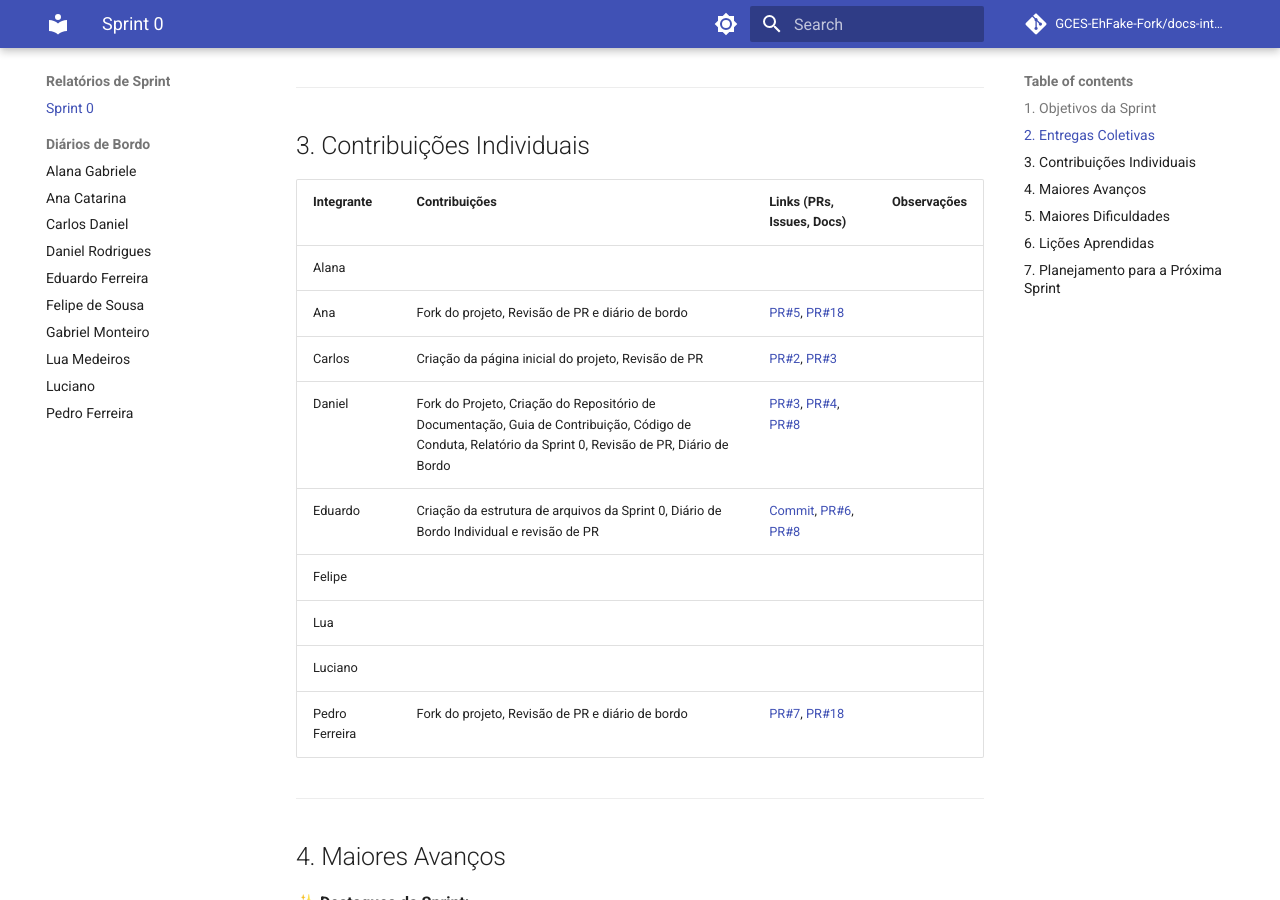
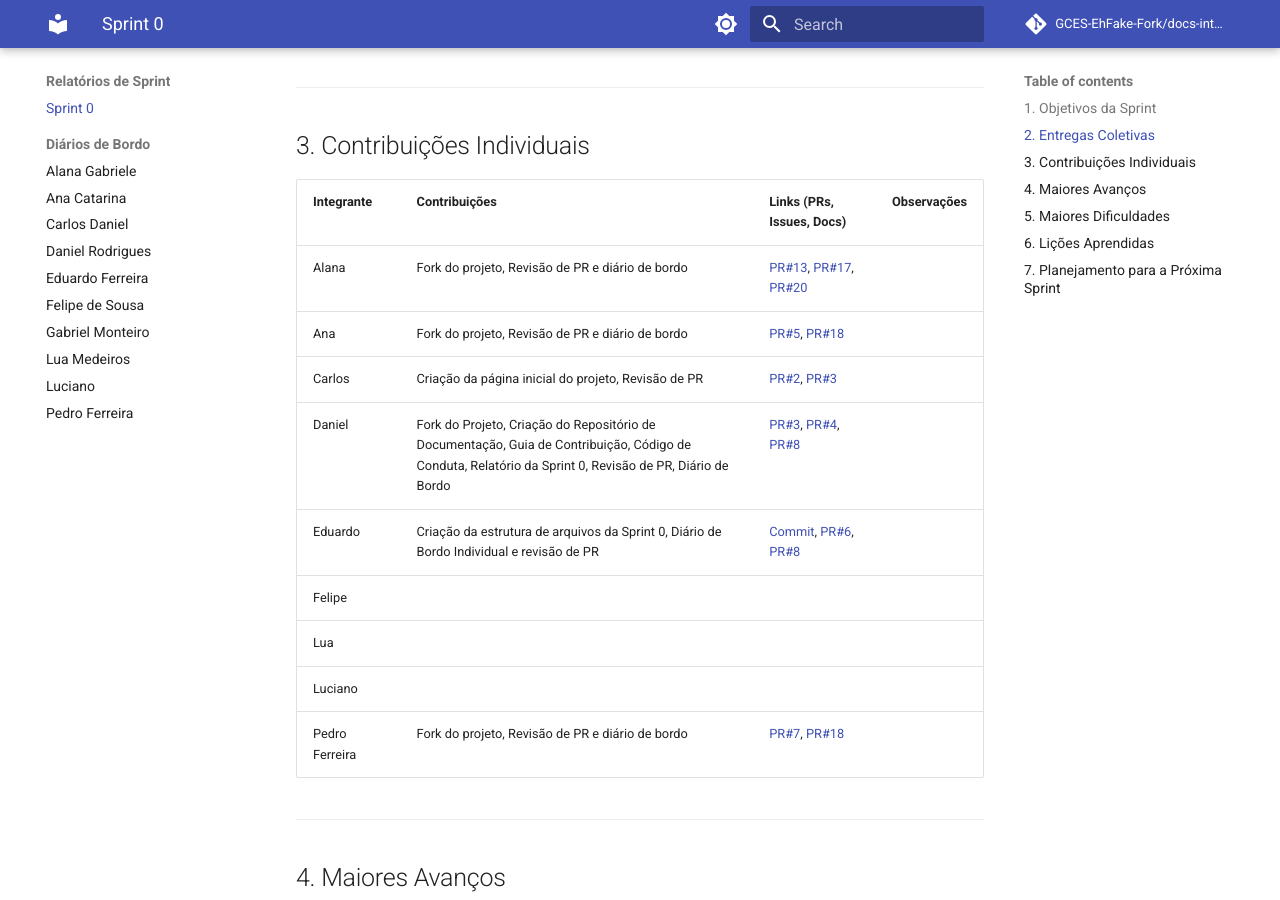
Before and after one commit to GCES-EhFake-Fork/docs-interno, an MkDocs documentation site: the page built from docs/sprints/sprint0.md, in a window 1280 px wide and 900 px high, scrolled down 1030 px. Built offline with MkDocs 1.6.1 and Material for MkDocs 9.7.7, drawn with Linux system fonts in a browser that asks for light colours; comment, search, counter and statistics services are not loaded.

Commit message:
docs: adicionando contribuiçao individual

```diff
--- a/docs/sprints/sprint0.md
+++ b/docs/sprints/sprint0.md
@@ -1,4 +1,3 @@
-
 # 📝 Relatório de Contribuição – Sprint 0
 
 **Disciplina:** Gestão de Configuração e Evolução de Software
@@ -24,28 +23,28 @@
 
 ## 2. Entregas Coletivas
 
-| Entrega             | Status (Concluído/Parcial/Pendente) | Link/Referência        | Observações                       |
-| ------------------- | ----------------------------------- | ---------------------- | --------------------------------- |
-| Fork do Repositório base               | Concluído | [Repositório](https://github.com/GCES-EhFake-Fork/checkUp)  |              |
-| Criação do Repositório de Documentação | Concluído | [Repositório](https://github.com/GCES-EhFake-Fork/docs-interno) |                  |
-| Criação do Guia de Contribuição        | Concluído | [PR#4](https://github.com/GCES-EhFake-Fork/docs-interno/pull/4)                      |  |
-| Criação do Código de Conduta           | Concluído | [PR#4](https://github.com/GCES-EhFake-Fork/docs-interno/pull/4)                      |  |
+| Entrega                                | Status (Concluído/Parcial/Pendente) | Link/Referência                                                 | Observações |
+| -------------------------------------- | ----------------------------------- | --------------------------------------------------------------- | ----------- |
+| Fork do Repositório base               | Concluído                           | [Repositório](https://github.com/GCES-EhFake-Fork/checkUp)      |             |
+| Criação do Repositório de Documentação | Concluído                           | [Repositório](https://github.com/GCES-EhFake-Fork/docs-interno) |             |
+| Criação do Guia de Contribuição        | Concluído                           | [PR#4](https://github.com/GCES-EhFake-Fork/docs-interno/pull/4) |             |
+| Criação do Código de Conduta           | Concluído                           | [PR#4](https://github.com/GCES-EhFake-Fork/docs-interno/pull/4) |             |
 
 ---
 
 ## 3. Contribuições Individuais
 
-| Integrante     | Contribuições                             | Links (PRs, Issues, Docs) | Observações |
-| -------------- | ----------------------------------------- | ------------------------- | ----------- |
-| Alana          |                                           |                           |             |
-| Ana            | Fork do projeto, Revisão de PR e diário de bordo                                          |[PR#5](https://github.com/GCES-EhFake-Fork/docs-interno/pull/5), [PR#18](https://github.com/GCES-EhFake-Fork/docs-interno/pull/18)                      |             |
-| Carlos         | Criação da página inicial do projeto, Revisão de PR                              |       [PR#2](https://github.com/GCES-EhFake-Fork/docs-interno/pull/2), [PR#3](https://github.com/GCES-EhFake-Fork/docs-interno/pull/3)                   |             |
-| Daniel         | Fork do Projeto, Criação do Repositório de Documentação, Guia de Contribuição, Código de Conduta, Relatório da Sprint 0, Revisão de PR, Diário de Bordo             | [PR#3](https://github.com/GCES-EhFake-Fork/docs-interno/pull/3), [PR#4](https://github.com/GCES-EhFake-Fork/docs-interno/pull/4), [PR#8](https://github.com/GCES-EhFake-Fork/docs-interno/pull/8)                                     |                                         |
-| Eduardo        | Criação da estrutura de arquivos da Sprint 0, Diário de Bordo Individual e revisão de PR                      |     [Commit](https://github.com/GCES-EhFake-Fork/docs-interno/commit/fb46aa7414b99f0c8a4d898c421a7d6fa4c62cd0), [PR#6](https://github.com/GCES-EhFake-Fork/docs-interno/pull/6), [PR#8](https://github.com/GCES-EhFake-Fork/docs-interno/pull/8)                 |             |
-| Felipe         |                                           |                           |             |
-| Lua            |                                           |                           |             |
-| Luciano        |                                           |                           |             |
-| Pedro Ferreira | Fork do projeto, Revisão de PR e diário de bordo                                          | [PR#7](https://github.com/GCES-EhFake-Fork/docs-interno/pull/7), [PR#18](https://github.com/GCES-EhFake-Fork/docs-interno/pull/18)                          |             |
+| Integrante     | Contribuições                                                                                                                                           | Links (PRs, Issues, Docs)                                                                                                                                                                                                                    | Observações |
+| -------------- | ------------------------------------------------------------------------------------------------------------------------------------------------------- | -------------------------------------------------------------------------------------------------------------------------------------------------------------------------------------------------------------------------------------------- | ----------- |
+| Alana          | Fork do projeto, Revisão de PR e diário de bordo                                                                                                        | [PR#13](https://github.com/GCES-EhFake-Fork/docs-interno/pull/13), [PR#17](https://github.com/GCES-EhFake-Fork/docs-interno/pull/17), [PR#20](https://github.com/GCES-EhFake-Fork/docs-interno/pull/20)                                      |             |
+| Ana            | Fork do projeto, Revisão de PR e diário de bordo                                                                                                        | [PR#5](https://github.com/GCES-EhFake-Fork/docs-interno/pull/5), [PR#18](https://github.com/GCES-EhFake-Fork/docs-interno/pull/18)                                                                                                           |             |
+| Carlos         | Criação da página inicial do projeto, Revisão de PR                                                                                                     | [PR#2](https://github.com/GCES-EhFake-Fork/docs-interno/pull/2), [PR#3](https://github.com/GCES-EhFake-Fork/docs-interno/pull/3)                                                                                                             |             |
+| Daniel         | Fork do Projeto, Criação do Repositório de Documentação, Guia de Contribuição, Código de Conduta, Relatório da Sprint 0, Revisão de PR, Diário de Bordo | [PR#3](https://github.com/GCES-EhFake-Fork/docs-interno/pull/3), [PR#4](https://github.com/GCES-EhFake-Fork/docs-interno/pull/4), [PR#8](https://github.com/GCES-EhFake-Fork/docs-interno/pull/8)                                            |             |
+| Eduardo        | Criação da estrutura de arquivos da Sprint 0, Diário de Bordo Individual e revisão de PR                                                                | [Commit](https://github.com/GCES-EhFake-Fork/docs-interno/commit/fb46aa7414b99f0c8a4d898c421a7d6fa4c62cd0), [PR#6](https://github.com/GCES-EhFake-Fork/docs-interno/pull/6), [PR#8](https://github.com/GCES-EhFake-Fork/docs-interno/pull/8) |             |
+| Felipe         |                                                                                                                                                         |                                                                                                                                                                                                                                              |             |
+| Lua            |                                                                                                                                                         |                                                                                                                                                                                                                                              |             |
+| Luciano        |                                                                                                                                                         |                                                                                                                                                                                                                                              |             |
+| Pedro Ferreira | Fork do projeto, Revisão de PR e diário de bordo                                                                                                        | [PR#7](https://github.com/GCES-EhFake-Fork/docs-interno/pull/7), [PR#18](https://github.com/GCES-EhFake-Fork/docs-interno/pull/18)                                                                                                           |             |
 
 ---
 
```
Also changed, not shown: docs/diarios/diarioAlana.md (+7 -7 lines).
